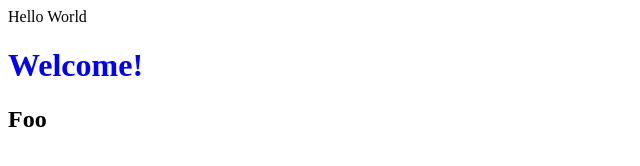
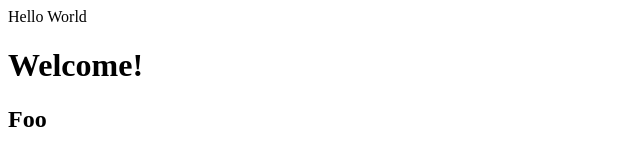
Before and after one commit to Giddexx113/Hello, a plain HTML site: page index.html in a window 1280 px wide. Shown: the whole page, without its empty margins (0-640 px from the left). Drawn offline with Linux system fonts and the light colour scheme.

Commit message:
Add rubbish

```diff
--- a/index.html
+++ b/index.html
@@ -8,7 +8,7 @@
   <body>
     <div>Hello World</div>
     <div class="headings">
-      <h1 style="color: blue">Welcome!</h1>
+      <h1 style="colovr: blue">Welcome!</h1>
       <h2>Foo</h2>
     </div>
   </body>
```
